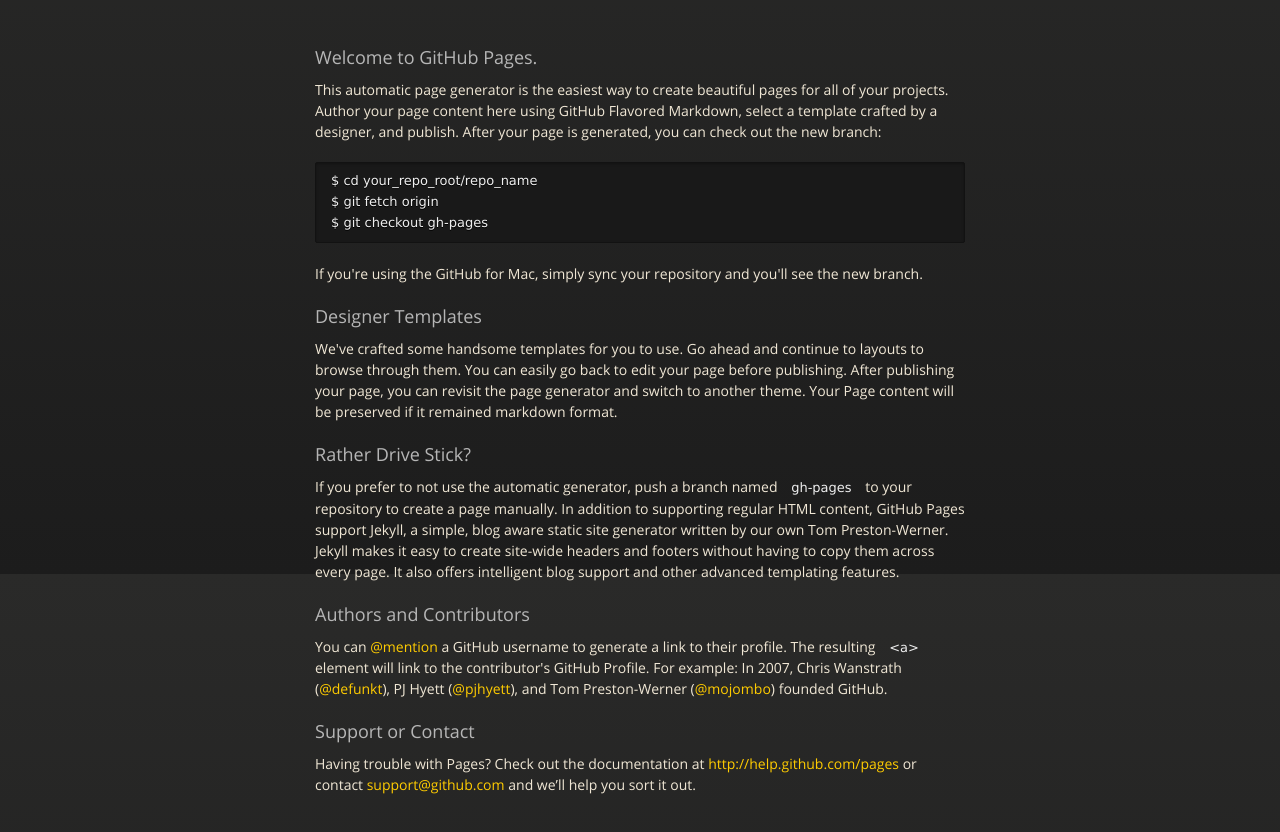
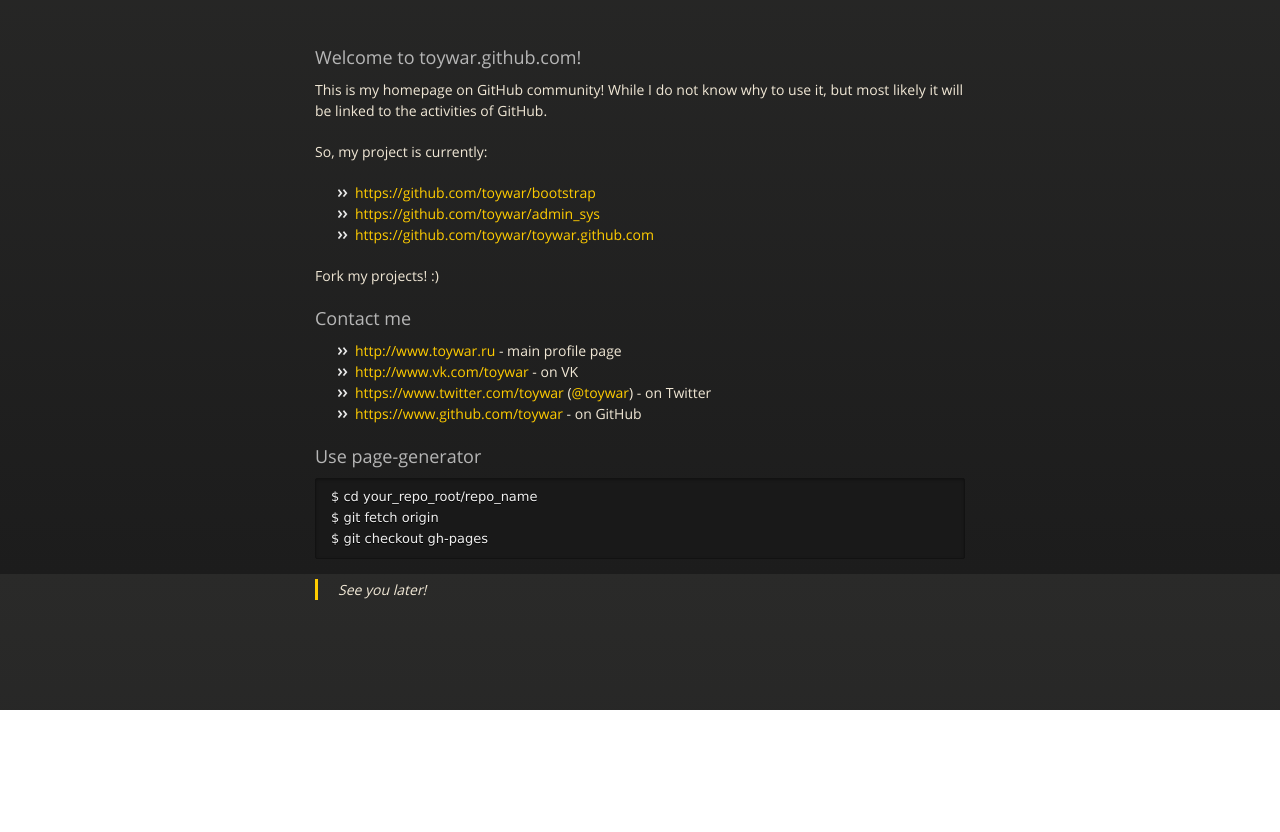
Before and after one commit to toywar/toywar.github.com, a plain HTML site: page index.html in a window 1280 px wide. Shown: the part 226-1058 px from the top of the page. After the commit the page ends 936 px from the top, so only its background shows below. Drawn offline with nearby package versions, Linux system fonts and the light colour scheme.

Commit message:
Replace master branch with page content via GitHub

```diff
--- a/index.html
+++ b/index.html
@@ -35,32 +35,40 @@
           <span class="credits right">Hosted on GitHub Pages &mdash; Theme by <a href="http://twitter.com/#!/michigangraham">mattgraham</a></span>
         </div>
 
-        <h3>Welcome to GitHub Pages.</h3>
+        <h3>Welcome to toywar.github.com!</h3>
 
-<p>This automatic page generator is the easiest way to create beautiful pages for all of your projects. Author your page content here using GitHub Flavored Markdown, select a template crafted by a designer, and publish. After your page is generated, you can check out the new branch:</p>
+<p>This is my homepage on GitHub community!
+While I do not know why to use it, but most likely it will be linked to the activities of GitHub.</p>
+
+<p>So, my project is currently:</p>
+
+<ul>
+<li><a href="https://github.com/toywar/bootstrap">https://github.com/toywar/bootstrap</a></li>
+<li><a href="https://github.com/toywar/admin_sys">https://github.com/toywar/admin_sys</a></li>
+<li><a href="https://github.com/toywar/toywar.github.com">https://github.com/toywar/toywar.github.com</a></li>
+</ul><p>Fork my projects! :)</p>
+
+<h3>Contact me</h3>
+
+<ul>
+<li>
+<a href="http://www.toywar.ru">http://www.toywar.ru</a> - main profile page</li>
+<li>
+<a href="http://www.vk.com/toywar">http://www.vk.com/toywar</a> - on VK</li>
+<li>
+<a href="https://www.twitter.com/toywar">https://www.twitter.com/toywar</a> (<a href="https://github.com/toywar" class="user-mention">@toywar</a>) - on Twitter</li>
+<li>
+<a href="https://www.github.com/toywar">https://www.github.com/toywar</a> - on GitHub</li>
+</ul><h3>Use page-generator</h3>
 
 <pre><code>$ cd your_repo_root/repo_name
 $ git fetch origin
 $ git checkout gh-pages
 </code></pre>
 
-<p>If you're using the GitHub for Mac, simply sync your repository and you'll see the new branch.</p>
-
-<h3>Designer Templates</h3>
-
-<p>We've crafted some handsome templates for you to use. Go ahead and continue to layouts to browse through them. You can easily go back to edit your page before publishing. After publishing your page, you can revisit the page generator and switch to another theme. Your Page content will be preserved if it remained markdown format.</p>
-
-<h3>Rather Drive Stick?</h3>
-
-<p>If you prefer to not use the automatic generator, push a branch named <code>gh-pages</code> to your repository to create a page manually. In addition to supporting regular HTML content, GitHub Pages support Jekyll, a simple, blog aware static site generator written by our own Tom Preston-Werner. Jekyll makes it easy to create site-wide headers and footers without having to copy them across every page. It also offers intelligent blog support and other advanced templating features.</p>
-
-<h3>Authors and Contributors</h3>
-
-<p>You can <a href="https://github.com/blog/821" class="user-mention">@mention</a> a GitHub username to generate a link to their profile. The resulting <code>&lt;a&gt;</code> element will link to the contributor's GitHub Profile. For example: In 2007, Chris Wanstrath (<a href="https://github.com/defunkt" class="user-mention">@defunkt</a>), PJ Hyett (<a href="https://github.com/pjhyett" class="user-mention">@pjhyett</a>), and Tom Preston-Werner (<a href="https://github.com/mojombo" class="user-mention">@mojombo</a>) founded GitHub.</p>
-
-<h3>Support or Contact</h3>
-
-<p>Having trouble with Pages? Check out the documentation at <a href="http://help.github.com/pages">http://help.github.com/pages</a> or contact <a href="mailto:support@github.com">support@github.com</a> and we’ll help you sort it out.</p>
+<blockquote>
+<p>See you later!</p>
+</blockquote>
       </section>
 
     </div>
```
Also changed, not shown: params.json (+1 -1 lines).
